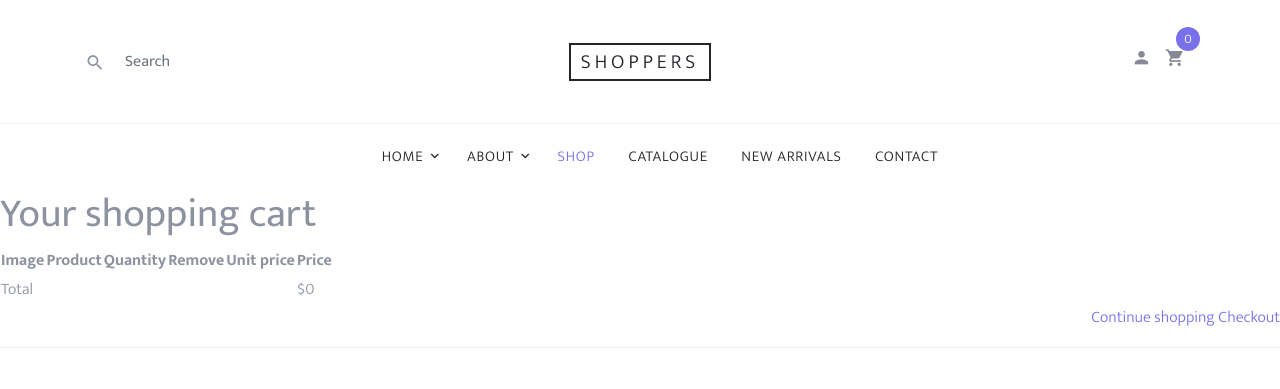
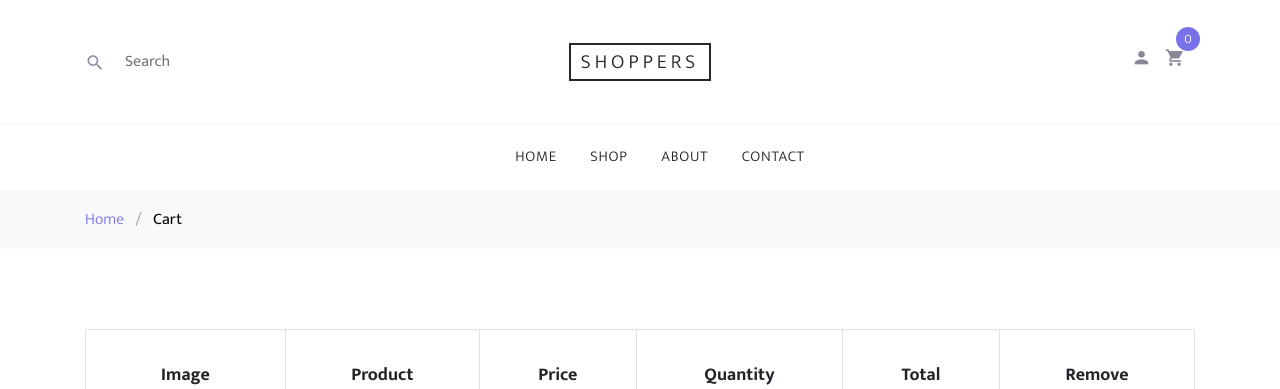
Before and after one commit to shyam999/Django-ecommerce, a Django app: template cart/templates/cart/detail.html in a window 1280 px wide. Shown: the top 389 px of the page. Run offline with Django 3.2, Linux system fonts and the light colour scheme; the template is opened without the code that fills it, so the values that code supplies are empty; some libraries are stand-ins or nearby versions; some web fonts are replaced.

Commit message:
fixed issues in shop app

```diff
--- a/cart/templates/cart/detail.html
+++ b/cart/templates/cart/detail.html
@@ -1,52 +1,125 @@
-{% extends "shop/base/base2.html" %}
+{% extends "shop/base/base.html" %}
 {% load static %}
 {% block title %}
 Your shopping cart
 {% endblock %}
 {% block content %}
-<h1>Your shopping cart</h1>
-<table class="cart">
+
+
+<div class="bg-light py-3">
+    <div class="container">
+        <div class="row">
+            <div class="col-md-12 mb-0"><a href="index.html">Home</a> <span class="mx-2 mb-0">/</span> <strong
+                    class="text-black">Cart</strong></div>
+        </div>
+    </div>
+</div>
+
+<div class="site-section">
+    <div class="container">
+        <div class="row mb-5">
+            <form class="col-md-12" method="post">
+                <div class="site-blocks-table">
+                    <table class="table table-bordered">
                         <thead>
                             <tr>
-            <th>Image</th>
-            <th>Product</th>
-            <th>Quantity</th>
-            <th>Remove</th>
-            <th>Unit price</th>
-            <th>Price</th>
+                                <th class="product-thumbnail">Image</th>
+                                <th class="product-name">Product</th>
+                                <th class="product-price">Price</th>
+                                <th class="product-quantity">Quantity</th>
+                                <th class="product-total">Total</th>
+                                <th class="product-remove">Remove</th>
                             </tr>
                         </thead>
-    <tbody>{% for item in cart %}
+                        <tbody>
+                            <tr>{% for item in cart %}
                                 {% with product=item.product %}
                             <tr>
+                                <td class="product-thumbnail">
+                                    <img src="{{ product.image.url }}" alt="Image" class="img-fluid">
+                                </td>
+                                <td class="product-name">
+                                    <h2 class="h5 text-black">{{ product.name }}</h2>
+                                </td>
+                                <td>${{ item.price }}</td>
                                 <td>
-                <a href="{{ product.get_absolute_url }}">
-                    <img src="{% if product.image %}{{ product.image.url }}{% else %}{% static "img/no_image.png" %}{% endif %}">
-                </a>
+                                    <div class="input-group mb-3" style="max-width: 120px;">
+                                        <div class="input-group-prepend">
+                                            <form action="{% url "cart:cart_add" product.id %}" method="post">
+                                                {% csrf_token %}
+                                                {{ item.update_quantity_form.quantity }}
+                                                {{ item.update_quantity_form.update }}
+                                                <input class="btn btn-outline-primary js-btn-plus" type="submit"
+                                                    value="update">
+                                            </form>
+                                        </div>
+                                    </div>
                                 </td>
-            <td>{{ product.name }}</td>
-            <td>
-                <form action="{% url "cart:cart_add" product.id %}" method="post">{{ item.update_quantity_form.quantity }}
-                    {{ item.update_quantity_form.update }}
-                    <input type="submit" value="Update">
-                    {% csrf_token %}
-                </form>
-            </td>
-            <td><a href="{% url "cart:cart_remove" product.id %}">Remove</a></td>
-            <td class="num">${{ item.price }}</td>
-            <td class="num">${{ item.total_price }}</td>
+                                <td>${{ item.total_price }}</td>
+                                <td><a href="{% url "cart:cart_remove" product.id %}"
+                                        class="btn btn-primary btn-sm">X</a></td>
                             </tr>
                             {% endwith %}
                             {% endfor %}
-        <tr class="total">
-            <td>Total</td>
-            <td colspan="4"></td>
-            <td class="num">${{ cart.get_total_price }}</td>
                             </tr>
+
                         </tbody>
                     </table>
-<p class="text-right">
-    <a href="{% url "shop:product_list" %}" class="button light">Continue shopping</a>
-    <a href="#" class="button">Checkout</a>
-</p>
+                </div>
+            </form>
+        </div>
+
+        <div class="row">
+            <div class="col-md-6">
+                <div class="row mb-5">
+                    <div class="col-md-6 mb-3 mb-md-0">
+                        <button onclick="window.location='{% url "shop:product_list" %}'" class="btn btn-primary btn-sm btn-block">Continue Shopping</button>
+                    </div>
+                    <div class="col-md-6">
+                        <button class="btn btn-outline-primary btn-sm btn-block">Checkout</button>
+                    </div>
+                </div>
+                <div class="row">
+                    <div class="col-md-12">
+                        <label class="text-black h4" for="coupon">Coupon</label>
+                        <p>Enter your coupon code if you have one.</p>
+                    </div>
+                    <div class="col-md-8 mb-3 mb-md-0">
+                        <input type="text" class="form-control py-3" id="coupon" placeholder="Coupon Code">
+                    </div>
+                    <div class="col-md-4">
+                        <button class="btn btn-primary btn-sm">Apply Coupon</button>
+                    </div>
+                </div>
+            </div>
+            <div class="col-md-6 pl-5">
+                <div class="row justify-content-end">
+                    <div class="col-md-7">
+                        <div class="row">
+                            <div class="col-md-12 text-right border-bottom mb-5">
+                                <h3 class="text-black h4 text-uppercase">Cart Totals</h3>
+                            </div>
+                        </div>
+
+                        <div class="row mb-5">
+                            <div class="col-md-6">
+                                <span class="text-black">Total</span>
+                            </div>
+                            <div class="col-md-6 text-right">
+                                <strong class="text-black">{{ cart.get_total_price }}</strong>
+                            </div>
+                        </div>
+
+                        <div class="row">
+                            <div class="col-md-12">
+                                <button class="btn btn-primary btn-lg py-3 btn-block"
+                                    onclick="window.location='checkout.html'">Proceed To Checkout</button>
+                            </div>
+                        </div>
+                    </div>
+                </div>
+            </div>
+        </div>
+    </div>
+</div>
 {% endblock %}
--- a/cart/views.py
+++ b/cart/views.py
@@ -24,4 +24,4 @@ def cart_detail(request):
     cart = Cart(request)
     for item in cart:
         item['update_quantity_form'] = CartAddProductForm(initial={'quantity': item['quantity'], 'update': True})
-    return render(request, 'cart/detail3.html', {'cart': cart})
+    return render(request, 'cart/detail.html', {'cart': cart})
--- a/shop/templates/shop/base/navbar.html
+++ b/shop/templates/shop/base/navbar.html
@@ -12,7 +12,7 @@
 
                     <div class="col-12 mb-3 mb-md-0 col-md-4 order-1 order-md-2 text-center">
                         <div class="site-logo">
-                            <a href="index.html" class="js-logo-clone">Shoppers</a>
+                            <a href="#" class="js-logo-clone">Shoppers</a>
                         </div>
                     </div>
 
@@ -46,33 +46,9 @@
         <nav class="site-navigation text-right text-md-center" role="navigation">
             <div class="container">
                 <ul class="site-menu js-clone-nav d-none d-md-block">
-                    <li class="has-children">
-                        <a href="index.html">Home</a>
-                        <ul class="dropdown">
-                            <li><a href="#">Menu One</a></li>
-                            <li><a href="#">Menu Two</a></li>
-                            <li><a href="#">Menu Three</a></li>
-                            <li class="has-children">
-                                <a href="#">Sub Menu</a>
-                                <ul class="dropdown">
-                                    <li><a href="#">Menu One</a></li>
-                                    <li><a href="#">Menu Two</a></li>
-                                    <li><a href="#">Menu Three</a></li>
-                                </ul>
-                            </li>
-                        </ul>
-                    </li>
-                    <li class="has-children">
-                        <a href="about.html">About</a>
-                        <ul class="dropdown">
-                            <li><a href="#">Menu One</a></li>
-                            <li><a href="#">Menu Two</a></li>
-                            <li><a href="#">Menu Three</a></li>
-                        </ul>
-                    </li>
-                    <li class="active"><a href="shop.html">Shop</a></li>
-                    <li><a href="#">Catalogue</a></li>
-                    <li><a href="#">New Arrivals</a></li>
+                    <li><a href="#">Home</a></li>
+                    <li><a href="{% url "shop:product_list" %}">Shop</a></li>
+                    <li><a href="shop.html">About</a></li>
                     <li><a href="contact.html">Contact</a></li>
                 </ul>
             </div>
--- a/shop/templates/shop/product/detail.html
+++ b/shop/templates/shop/product/detail.html
@@ -1,4 +1,4 @@
-{% extends "shop/base/base2.html" %}
+{% extends "shop/base/base.html" %}
 {% load static %}
 {% load crispy_forms_tags %}
 {% block title %}
```
Also changed, not shown: cart/templates/cart/detail3.html (deleted, +0 -125 lines), shop/templates/shop/product/list.html (+5 -4 lines), shop/templates/shop/base/base.html (renamed from shop/templates/shop/base/base2.html). Lines whose indentation alone changed are shown as unchanged.
